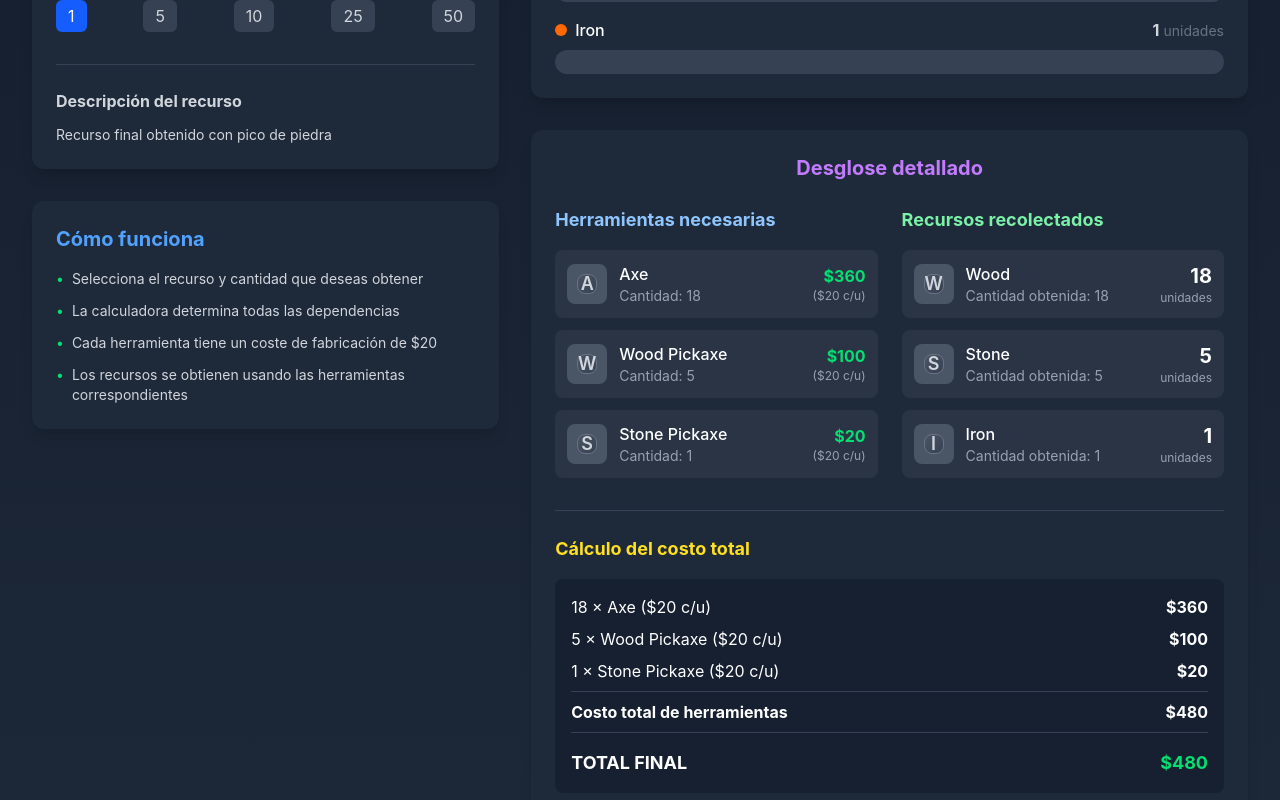
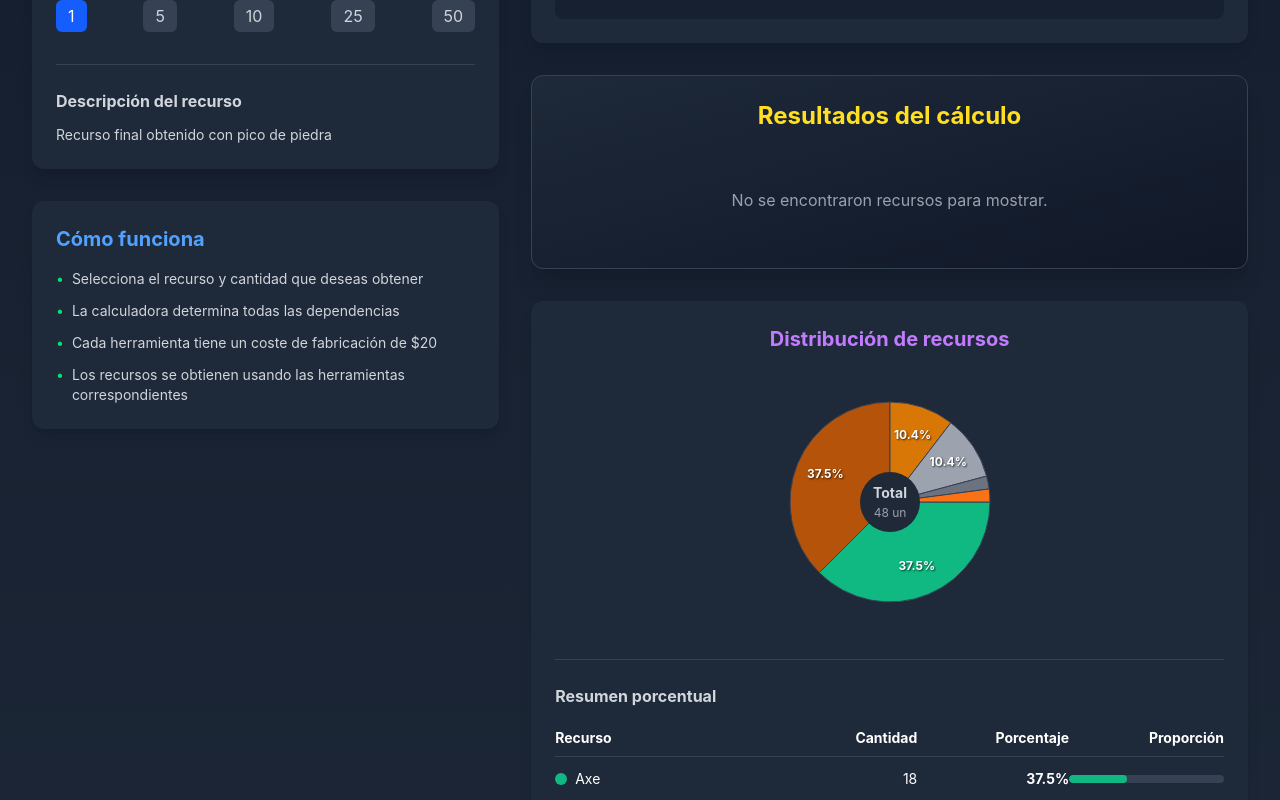
Before and after one commit to avfonseca00/sfl-resources, a React (Vite) app: page / in a window 1280 px wide. Shown: the part 820-1620 px from the top of the page. Built offline with nearby package versions, Linux system fonts and the light colour scheme.

Commit message:
Improve graph visualization

```diff
--- a/src/components/ResourceCalculator.tsx
+++ b/src/components/ResourceCalculator.tsx
@@ -66,14 +66,15 @@ const ResourceCalculator: React.FC = () => {
         </div>
 
         <div className="lg:col-span-3 space-y-8">
+
+            {results && (
+            <DetailedBreakdown results={results} />
+            )}
+
             <ResourceResults results={results} />
 
             {results && (
             <ResourceGraph resources={results.resources} />
-            )}
-
-            {results && (
-            <DetailedBreakdown results={results} />
             )}
         </div>
         </div>
--- a/src/components/ResourceGraph.tsx
+++ b/src/components/ResourceGraph.tsx
@@ -1,55 +1,137 @@
-// components/ResourceGraph.tsx
+// components/ResourceGraph.tsx - Con SVG personalizado
 import React from 'react';
 import type { ResourceDetails } from '../types/resourceTypes';
+import ResourcePieChart from './ResourcePieChart';
 
 interface ResourceGraphProps {
     resources: Record<string, ResourceDetails>;
 }
 
+// Mapeo de clases Tailwind a colores HEX
+const colorMap: Record<string, string> = {
+    'bg-green-500': '#10B981',
+    'bg-yellow-700': '#B45309',
+    'bg-yellow-600': '#D97706',
+    'bg-gray-400': '#9CA3AF',
+    'bg-gray-500': '#6B7280',
+    'bg-orange-500': '#F97316',
+    'bg-yellow-400': '#FBBF24',
+    'bg-orange-400': '#FB923C',
+    'bg-yellow-300': '#FCD34D',
+    'bg-blue-500': '#3B82F6',
+    'bg-red-500': '#EF4444',
+    'bg-purple-500': '#8B5CF6',
+    'bg-pink-500': '#EC4899',
+};
+
 const ResourceGraph: React.FC<ResourceGraphProps> = ({ resources }) => {
     if (!resources || typeof resources !== 'object') return null;
 
-    // SOLUCIÓN: Usar Object.values() en lugar de Object.entries()
-    const filteredResources = Object.values(resources).filter((resource): resource is ResourceDetails =>
-        resource && resource.quantity > 0
-    );
+    // Preparar datos para el gráfico
+    const chartData = Object.values(resources)
+        .filter(resource => resource.quantity > 0)
+        .map(resource => ({
+        name: resource.name,
+        value: resource.quantity,
+        color: colorMap[resource.color] || '#6B7280', // Usar mapeo o color por defecto
+        rawColor: resource.color,
+        icon: resource.icon,
+        }))
+        .sort((a, b) => b.value - a.value);
 
-    if (filteredResources.length === 0) return null;
+    if (chartData.length === 0) return null;
 
-    const maxQuantity = Math.max(...filteredResources.map(resource => resource.quantity));
+    // Calcular total
+    const total = chartData.reduce((sum, item) => sum + item.value, 0);
 
     return (
         <div className="bg-gray-800 rounded-xl p-6 shadow-lg">
         <h3 className="text-xl font-bold mb-6 text-center text-purple-400">
-            Distribución de recursos necesarios
+            Distribución de recursos
         </h3>
 
-        <div className="space-y-4">
-            {filteredResources.map((resource, index) => {
-            const percentage = (resource.quantity / maxQuantity) * 100;
+        <div className="flex flex-col md:flex-row items-center gap-8">
+            {/* Gráfico de pastel */}
+            <div className="flex-1">
+            <ResourcePieChart data={chartData} size={250} />
+            </div>
 
-            return (
-                <div key={index} className="space-y-2">
-                <div className="flex justify-between">
-                    <div className="flex items-center">
-                    <div className={`w-3 h-3 rounded-full mr-2 ${resource.color}`}></div>
-                    <span className="font-medium">{resource.name}</span>
-                    </div>
-                    <div className="text-gray-300">
-                    <span className="font-bold">{resource.quantity}</span>
-                    <span className="text-gray-500 text-sm ml-1">unidades</span>
-                    </div>
+            {/* Leyenda */}
+            {/* <div className="flex-1">
+            <div className="space-y-3">
+                <div className="text-center mb-4">
+                <div className="text-2xl font-bold text-green-400">{total}</div>
+                <div className="text-gray-400 text-sm">Total de unidades</div>
                 </div>
 
-                <div className="h-6 bg-gray-700 rounded-full overflow-hidden">
-                    <div
-                    className={`h-full rounded-full ${resource.color.replace('bg-', 'bg-linear-to-r from-')}`}
-                    style={{ width: `${Math.max(5, percentage)}%` }}
-                    ></div>
-                </div>
-                </div>
-            );
-            })}
+                {chartData.map((item) => {
+                const percentage = ((item.value / total) * 100).toFixed(1);
+                return (
+                    <div key={item.name} className="flex items-center justify-between p-2 bg-gray-700/50 rounded-lg">
+                    <div className="flex items-center">
+                        <div
+                        className="w-4 h-4 rounded-full mr-3"
+                        style={{ backgroundColor: item.color }}
+                        ></div>
+                        <span className="font-medium">{item.name}</span>
+                    </div>
+                    <div className="text-right">
+                        <div className="font-bold">{item.value}</div>
+                        <div className="text-xs text-gray-400">{percentage}%</div>
+                    </div>
+                    </div>
+                );
+                })}
+            </div>
+            </div> */}
+        </div>
+
+        {/* Tabla detallada (opcional) */}
+        <div className="mt-8 pt-6 border-t border-gray-700">
+            <h4 className="font-bold mb-3 text-gray-300">Resumen porcentual</h4>
+            <div className="overflow-x-auto">
+            <table className="w-full text-sm">
+                <thead>
+                <tr className="border-b border-gray-700">
+                    <th className="py-2 text-left">Recurso</th>
+                    <th className="py-2 text-right">Cantidad</th>
+                    <th className="py-2 text-right">Porcentaje</th>
+                    <th className="py-2 text-right">Proporción</th>
+                </tr>
+                </thead>
+                <tbody>
+                {chartData.map((item) => {
+                    const percentage = ((item.value / total) * 100).toFixed(1);
+                    return (
+                    <tr key={item.name} className="border-b border-gray-700/30">
+                        <td className="py-3">
+                        <div className="flex items-center">
+                            <div
+                            className="w-3 h-3 rounded-full mr-2"
+                            style={{ backgroundColor: item.color }}
+                            ></div>
+                            {item.name}
+                        </div>
+                        </td>
+                        <td className="py-3 text-right">{item.value}</td>
+                        <td className="py-3 text-right font-bold">{percentage}%</td>
+                        <td className="py-3 text-right">
+                        <div className="h-2 bg-gray-700 rounded-full overflow-hidden">
+                            <div
+                            className="h-full rounded-full"
+                            style={{
+                                width: `${percentage}%`,
+                                backgroundColor: item.color
+                            }}
+                            ></div>
+                        </div>
+                        </td>
+                    </tr>
+                    );
+                })}
+                </tbody>
+            </table>
+            </div>
         </div>
         </div>
     );
--- /dev/null
+++ b/src/components/ResourcePieChart.tsx
@@ -0,0 +1,165 @@
+// components/ResourcePieChart.tsx - Versión completamente funcional
+import React, { useMemo } from 'react';
+
+interface PieChartProps {
+  data: Array<{
+    name: string;
+    value: number;
+    color: string;
+  }>;
+  size?: number;
+}
+
+const ResourcePieChart: React.FC<PieChartProps> = ({ data, size = 200 }) => {
+  const center = size / 2;
+  const radius = size * 0.4;
+
+  // Calcular segmentos sin mutación usando reduce
+  const segments = useMemo(() => {
+    const total = data.reduce((sum, item) => sum + item.value, 0);
+
+    // Usar reduce para acumular ángulos sin mutación
+    return data.reduce<Array<{
+      path: string;
+      color: string;
+      percentage: string;
+      name: string;
+      xText: number;
+      yText: number;
+      startAngle: number;
+      endAngle: number;
+    }>>((acc, item, index, array) => {
+      const percentage = item.value / total;
+      const angle = percentage * 360;
+
+      // Calcular ángulo de inicio sumando todos los ángulos anteriores
+      const startAngle = array
+        .slice(0, index)
+        .reduce((sum, prevItem) => sum + (prevItem.value / total) * 360, 0);
+
+      const endAngle = startAngle + angle;
+
+      // Convertir ángulos a radianes
+      const startRad = (startAngle * Math.PI) / 180;
+      const endRad = (endAngle * Math.PI) / 180;
+
+      // Calcular puntos
+      const x1 = center + radius * Math.cos(startRad);
+      const y1 = center + radius * Math.sin(startRad);
+      const x2 = center + radius * Math.cos(endRad);
+      const y2 = center + radius * Math.sin(endRad);
+
+      const largeArcFlag = angle > 180 ? 1 : 0;
+
+      const pathData = [
+        `M ${center} ${center}`,
+        `L ${x1} ${y1}`,
+        `A ${radius} ${radius} 0 ${largeArcFlag} 1 ${x2} ${y2}`,
+        'Z'
+      ].join(' ');
+
+      // Calcular posición para el texto
+      const midAngle = startAngle + angle / 2;
+      const midRad = (midAngle * Math.PI) / 180;
+      const xText = center + (radius * 0.7) * Math.cos(midRad);
+      const yText = center + (radius * 0.7) * Math.sin(midRad);
+
+      acc.push({
+        path: pathData,
+        color: item.color,
+        percentage: (percentage * 100).toFixed(1),
+        name: item.name,
+        xText,
+        yText,
+        startAngle,
+        endAngle,
+      });
+
+      return acc;
+    }, []);
+  }, [data, center, radius]);
+
+  // Calcular total
+  const total = useMemo(() =>
+    data.reduce((sum, item) => sum + item.value, 0),
+    [data]
+  );
+
+  // Si no hay datos, mostrar un círculo vacío
+  if (data.length === 0) {
+    return (
+      <div className="relative">
+        <svg width={size} height={size} className="mx-auto">
+          <circle cx={center} cy={center} r={radius} fill="#374151" />
+          <circle cx={center} cy={center} r={radius * 0.3} fill="#1F2937" />
+          <text
+            x={center}
+            y={center}
+            textAnchor="middle"
+            dominantBaseline="middle"
+            className="text-sm font-bold fill-gray-400"
+          >
+            Sin datos
+          </text>
+        </svg>
+      </div>
+    );
+  }
+
+  return (
+    <div className="relative">
+      <svg width={size} height={size} className="mx-auto">
+        {segments.map((segment, index) => (
+          <g key={index}>
+            <path
+              d={segment.path}
+              fill={segment.color}
+              stroke="#374151"
+              strokeWidth="1"
+              className="transition-all hover:opacity-90 cursor-pointer"
+              onMouseEnter={(e) => {
+                e.currentTarget.style.opacity = '0.8';
+              }}
+              onMouseLeave={(e) => {
+                e.currentTarget.style.opacity = '1';
+              }}
+            />
+            {parseFloat(segment.percentage) > 5 && (
+              <text
+                x={segment.xText}
+                y={segment.yText}
+                textAnchor="middle"
+                dominantBaseline="middle"
+                className="text-xs font-bold fill-white pointer-events-none"
+                style={{ textShadow: '1px 1px 2px rgba(0,0,0,0.7)' }}
+              >
+                {segment.percentage}%
+              </text>
+            )}
+          </g>
+        ))}
+        <circle cx={center} cy={center} r={radius * 0.3} fill="#1F2937" />
+        <text
+          x={center}
+          y={center - 8}
+          textAnchor="middle"
+          dominantBaseline="middle"
+          className="text-sm font-bold fill-gray-300 pointer-events-none"
+        >
+          Total
+        </text>
+        <text
+          x={center}
+          y={center + 12}
+          textAnchor="middle"
+          dominantBaseline="middle"
+          className="text-xs fill-gray-400 pointer-events-none"
+        >
+          {total} un
+        </text>
+      </svg>
+    </div>
+  );
+};
+
+export default ResourcePieChart;
```
